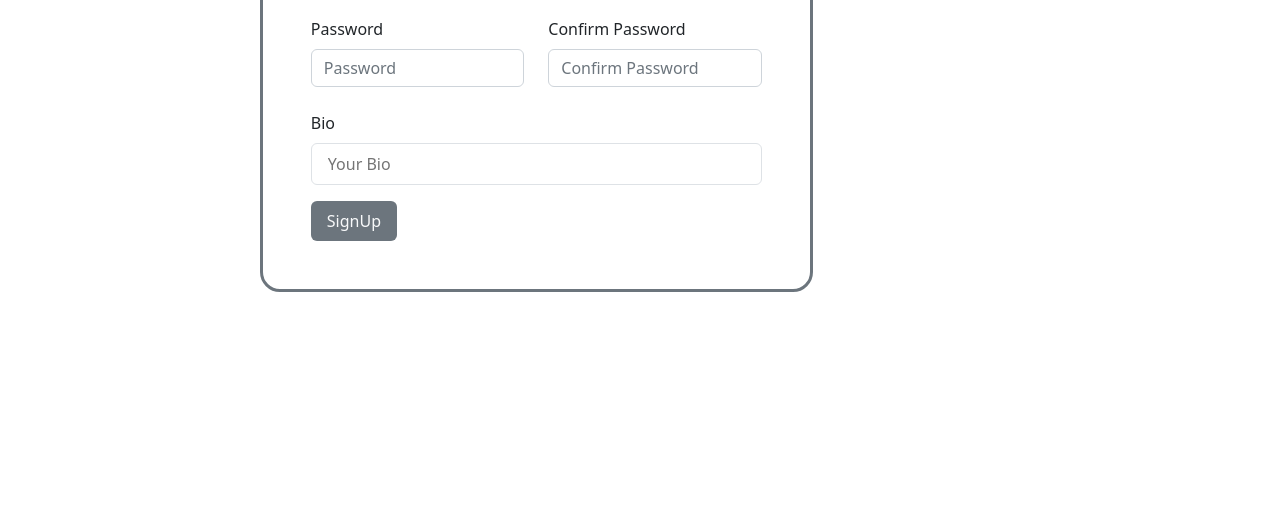
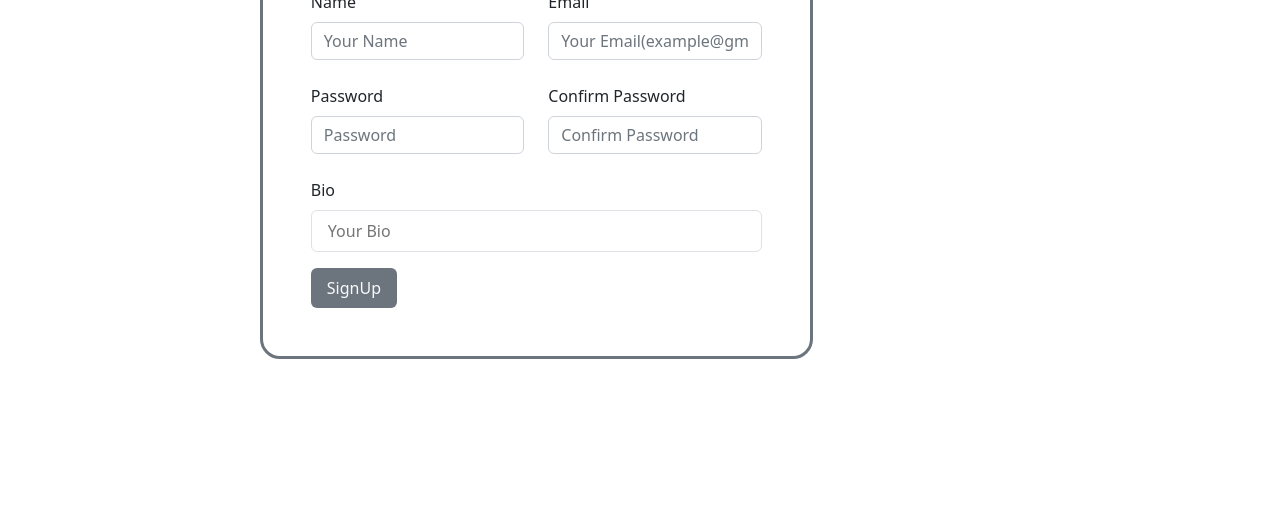
Before and after one commit to ShwePhueHmone/medium, a plain HTML site: page bootstrap/register.html in a window 1280 px wide. Shown: the part 331-857 px from the top of the page. Before the commit the page ends 800 px from the top, so only its background shows below. Drawn offline with nearby package versions, Linux system fonts and the light colour scheme.

Commit message:
change design

```diff
--- a/bootstrap/css/custom.css
+++ b/bootstrap/css/custom.css
@@ -286,9 +286,6 @@ textarea:focus {
   padding: 7px 16px 9px 16px;
   color: #fff;
 }
-.horizontal {
-  padding-bottom: 76px;
-}
 .label-txt {
   font-size: 16px;
 }
--- a/bootstrap/register.html
+++ b/bootstrap/register.html
@@ -59,8 +59,7 @@
         </div>
       </div>
     </nav>
-    <div class="horizontal"></div>
-    <div class="w-100 d-flex justify-content-center align-items-center">
+    <div class="vh-100 w-100 d-flex justify-content-center align-items-center">
       <div class="container-wrapper">
         <div class="w-80 d-flex align-items-center justify-content-center py-4">
           <form
```
Also changed, not shown: bootstrap/create.html (+1 -2 lines), bootstrap/login.html (+2 -2 lines).
